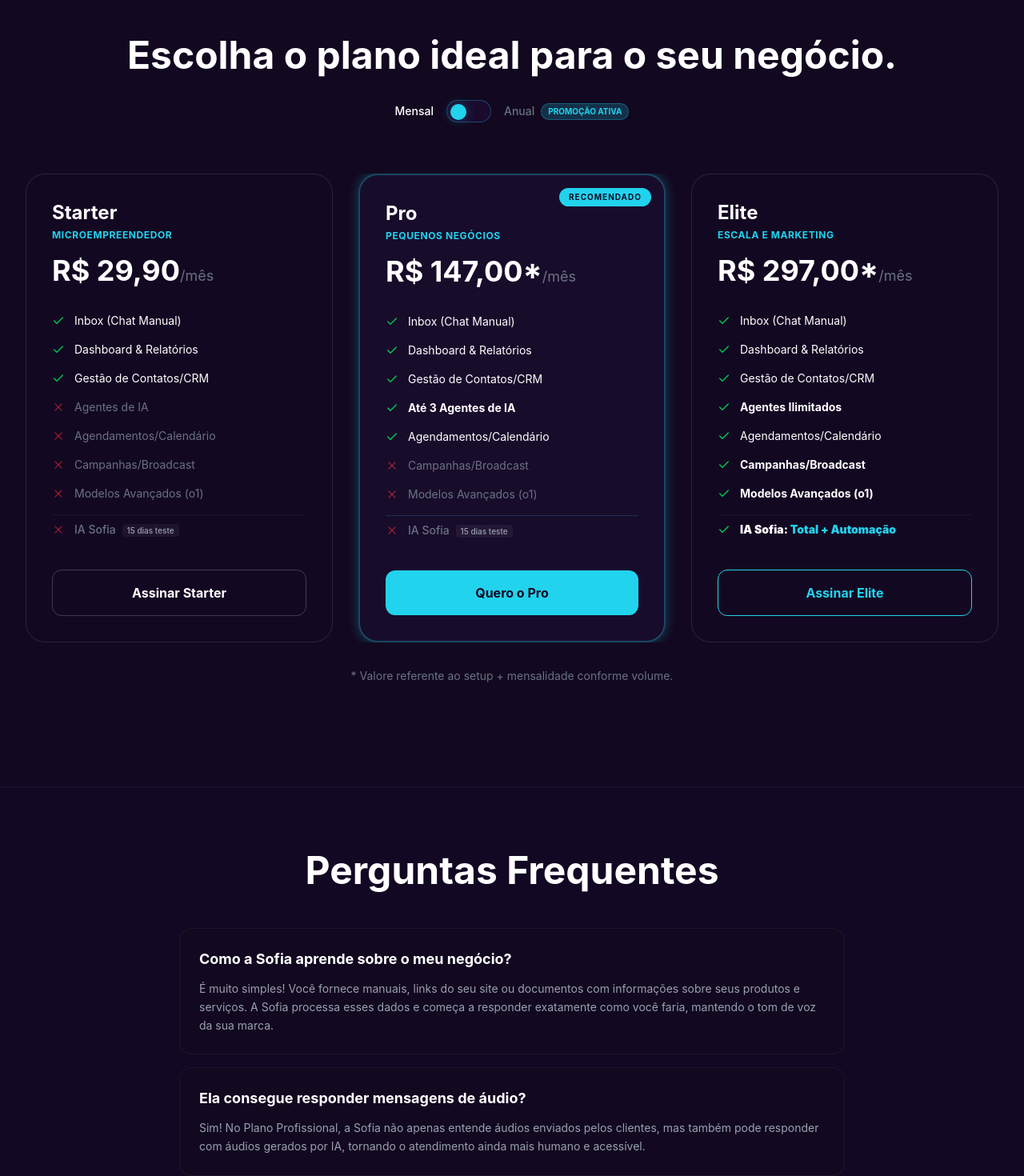
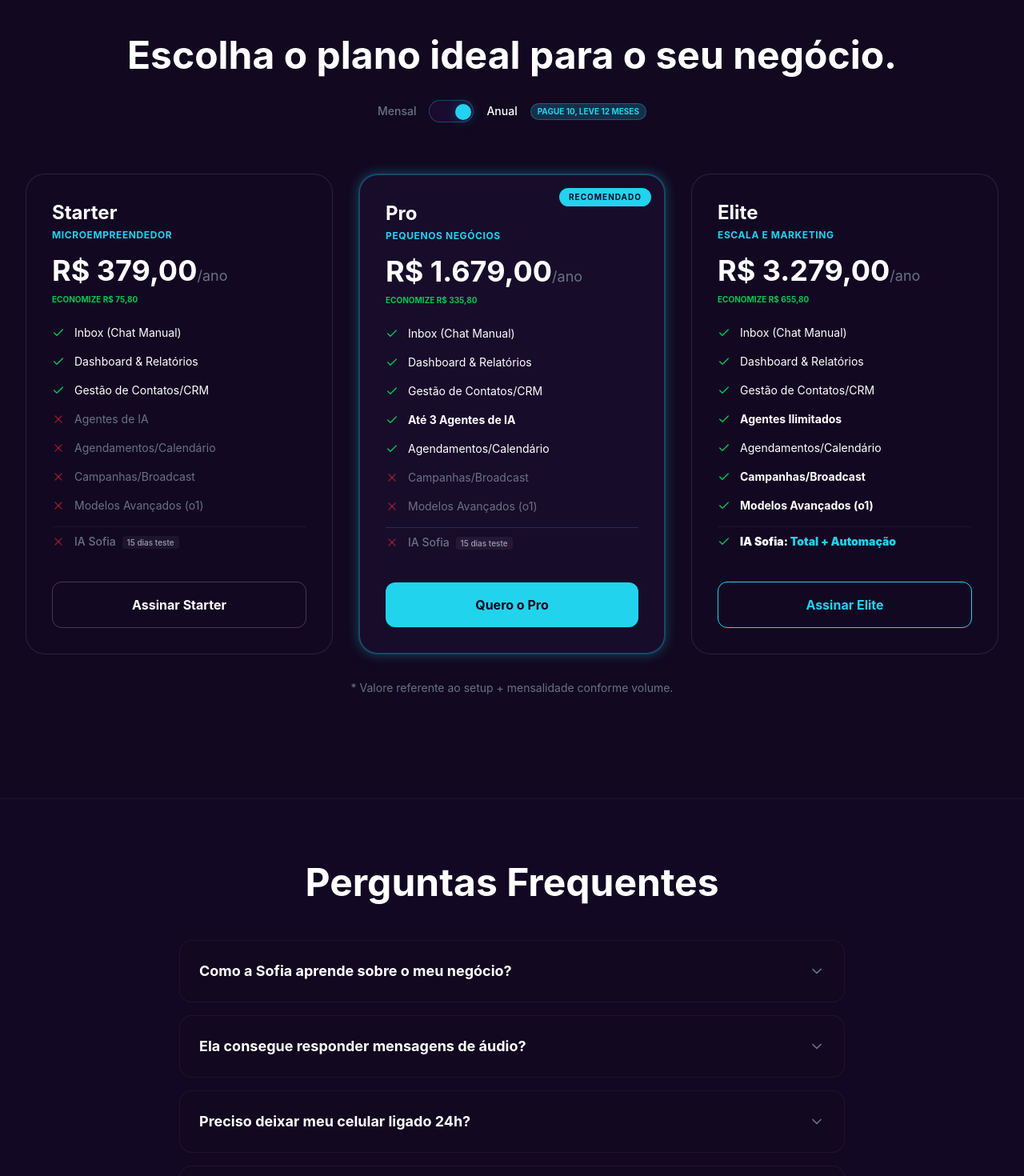
Before and after one commit to metodobasesistem-dev/sofialandingpage, a React (Vite) app: page / in a window 1280 px wide. Shown: the part 3560-5030 px from the top of the page at 80% size. Built offline with nearby package versions, Linux system fonts and the light colour scheme.

Commit message:
feat: Add FAQ section to Landing Page
Implements an interactive FAQ section using `motion` for animations. Each FAQ item can be expanded and collapsed to reveal the answer.

```diff
--- a/src/pages/LandingPage.tsx
+++ b/src/pages/LandingPage.tsx
@@ -11,12 +11,56 @@
   X,
   ArrowRight,
   ShieldCheck,
-  Star
+  Star,
+  ChevronDown
 } from "lucide-react";
 import React, { useState, useEffect } from "react";
 import { Link } from "react-router-dom";
 
 // --- Components ---
+
+const FAQItem: React.FC<{ q: string; a: string; index: number }> = ({ q, a, index }) => {
+  const [isOpen, setIsOpen] = useState(false);
+
+  return (
+    <motion.div
+      initial={{ opacity: 0, y: 10 }}
+      whileInView={{ opacity: 1, y: 0 }}
+      viewport={{ once: true }}
+      transition={{ delay: index * 0.1 }}
+      className="rounded-2xl bg-brand-bg border border-white/5 overflow-hidden hover:border-brand-cyan/30 transition-all"
+    >
+      <button
+        onClick={() => setIsOpen(!isOpen)}
+        className="w-full p-6 text-left flex justify-between items-center gap-4 group"
+      >
+        <h3 className={`text-lg font-bold transition-colors ${isOpen ? 'text-brand-cyan' : 'text-white'}`}>{q}</h3>
+        <motion.div
+          animate={{ rotate: isOpen ? 180 : 0 }}
+          transition={{ duration: 0.3 }}
+          className={`shrink-0 ${isOpen ? 'text-brand-cyan' : 'text-gray-500'}`}
+        >
+          <ChevronDown className="w-5 h-5" />
+        </motion.div>
+      </button>
+
+      <AnimatePresence>
+        {isOpen && (
+          <motion.div
+            initial={{ height: 0, opacity: 0 }}
+            animate={{ height: "auto", opacity: 1 }}
+            exit={{ height: 0, opacity: 0 }}
+            transition={{ duration: 0.3, ease: "easeInOut" }}
+          >
+            <div className="px-6 pb-6 pt-0 border-t border-white/5">
+              <p className="text-gray-400 text-sm leading-relaxed mt-4">{a}</p>
+            </div>
+          </motion.div>
+        )}
+      </AnimatePresence>
+    </motion.div>
+  );
+};
 
 const WHATSAPP_NUMBER = "5532984963439";
 
@@ -422,26 +466,40 @@
         <div className="max-w-7xl mx-auto px-4 md:px-8 text-center">
           <h2 className="text-3xl md:text-5xl font-bold mb-8">Escolha o plano ideal para o seu negócio.</h2>
 
-          {/* Billing Toggle - Now showing monthly by default for these specific prices */}
-          <div className="flex items-center justify-center gap-4 mb-16">
-            <span className="text-sm font-medium text-white">Mensal</span>
-            <div className="w-14 h-7 bg-brand-deep rounded-full p-1 relative border border-brand-cyan/30">
-              <div className="w-5 h-5 bg-brand-cyan rounded-full shadow-cyan-glow" />
+          {/* Billing Toggle */}
+          <div className="flex flex-col sm:flex-row items-center justify-center gap-4 mb-16">
+            <div className="flex items-center gap-4">
+              <span className={`text-sm font-medium ${billingCycle === 'monthly' ? 'text-white' : 'text-gray-500'}`}>Mensal</span>
+              <button
+                onClick={() => setBillingCycle(billingCycle === 'monthly' ? 'annual' : 'monthly')}
+                className="w-14 h-7 bg-brand-deep rounded-full p-1 relative border border-brand-cyan/30 transition-colors"
+                aria-label="Toggle billing cycle"
+              >
+                <motion.div
+                  animate={{ x: billingCycle === 'monthly' ? 0 : 28 }}
+                  className="w-5 h-5 bg-brand-cyan rounded-full shadow-cyan-glow"
+                />
+              </button>
+              <span className={`text-sm font-medium ${billingCycle === 'annual' ? 'text-white' : 'text-gray-500'}`}>Anual</span>
             </div>
-            <div className="flex items-center gap-2">
-              <span className="text-sm font-medium text-gray-500">Anual</span>
-              <span className="bg-brand-cyan/20 text-brand-cyan text-[10px] font-bold px-2 py-0.5 rounded-full border border-brand-cyan/30">
-                PROMOÇÃO ATIVA
-              </span>
-            </div>
+            <span className="bg-brand-cyan/20 text-brand-cyan text-[10px] font-bold px-2 py-0.5 rounded-full border border-brand-cyan/30">
+              PAGUE 10, LEVE 12 MESES
+            </span>
           </div>
 
-          <div className="grid md:grid-cols-3 gap-6 lg:gap-8 overflow-x-auto pb-4 md:pb-0">
+          <div className="grid md:grid-cols-3 gap-6 lg:gap-8 pb-4 md:pb-0">
             {/* Starter Plan */}
             <div className="min-w-[300px] p-8 rounded-3xl border border-white/10 bg-brand-deep/20 text-left flex flex-col hover:border-white/20 transition-all">
               <h3 className="text-2xl font-bold mb-1">Starter</h3>
               <p className="text-brand-cyan text-xs font-bold uppercase tracking-wider mb-4">Microempreendedor</p>
-              <div className="text-4xl font-bold mb-8">R$ 29,90<span className="text-lg text-gray-500 font-normal">/mês</span></div>
+              <div className="text-4xl font-bold mb-2">
+                R$ {billingCycle === 'annual' ? '379,00' : '37,90'}
+                <span className="text-lg text-gray-500 font-normal">/{billingCycle === 'annual' ? 'ano' : 'mês'}</span>
+              </div>
+              {billingCycle === 'annual' && (
+                <p className="text-green-500 text-[10px] font-bold uppercase mb-6">Economize R$ 75,80</p>
+              )}
+              {billingCycle === 'monthly' && <div className="mb-6 h-4" />}
 
               <div className="space-y-4 mb-10 flex-1">
                 <div className="flex items-center gap-3 text-sm"><Check className="w-4 h-4 text-green-500" /> <span>Inbox (Chat Manual)</span></div>
@@ -460,7 +518,7 @@
               </div>
 
               <a
-                href={getWAUrl("Olá! Gostaria de assinar o Plano Starter de R$ 29,90 da Sofia.")}
+                href={getWAUrl(`Olá! Gostaria de assinar o Plano Starter (${billingCycle === 'annual' ? 'Anual' : 'Mensal'}) da Sofia.`)}
                 target="_blank"
                 rel="noreferrer"
                 className="w-full py-4 border border-white/20 text-white rounded-xl font-bold hover:bg-white/5 transition-all text-center"
@@ -474,7 +532,14 @@
               <div className="absolute top-4 right-4 bg-brand-cyan text-brand-bg px-3 py-1 rounded-full text-[10px] font-bold uppercase tracking-widest">Recomendado</div>
               <h3 className="text-2xl font-bold mb-1">Pro</h3>
               <p className="text-brand-cyan text-xs font-bold uppercase tracking-wider mb-4">Pequenos Negócios</p>
-              <div className="text-4xl font-bold mb-8">R$ 147,00*<span className="text-lg text-gray-500 font-normal">/mês</span></div>
+              <div className="text-4xl font-bold mb-2">
+                R$ {billingCycle === 'annual' ? '1.679,00' : '167,90'}
+                <span className="text-lg text-gray-500 font-normal">/{billingCycle === 'annual' ? 'ano' : 'mês'}</span>
+              </div>
+              {billingCycle === 'annual' && (
+                <p className="text-green-500 text-[10px] font-bold uppercase mb-6">Economize R$ 335,80</p>
+              )}
+              {billingCycle === 'monthly' && <div className="mb-6 h-4" />}
 
               <div className="space-y-4 mb-10 flex-1">
                 <div className="flex items-center gap-3 text-sm"><Check className="w-4 h-4 text-green-500" /> <span>Inbox (Chat Manual)</span></div>
@@ -493,7 +558,7 @@
               </div>
 
               <a
-                href={getWAUrl("Olá! Gostaria de assinar o Plano Pro de R$ 147,00 da Sofia.")}
+                href={getWAUrl(`Olá! Gostaria de assinar o Plano Pro (${billingCycle === 'annual' ? 'Anual' : 'Mensal'}) da Sofia.`)}
                 target="_blank"
                 rel="noreferrer"
                 className="w-full py-4 bg-brand-cyan text-brand-bg rounded-xl font-bold hover:brightness-110 transition-all text-center"
@@ -506,7 +571,14 @@
             <div className="min-w-[300px] p-8 rounded-3xl border border-white/10 bg-brand-deep/20 text-left flex flex-col hover:border-white/20 transition-all">
               <h3 className="text-2xl font-bold mb-1">Elite</h3>
               <p className="text-brand-cyan text-xs font-bold uppercase tracking-wider mb-4">Escala e Marketing</p>
-              <div className="text-4xl font-bold mb-8">R$ 297,00*<span className="text-lg text-gray-500 font-normal">/mês</span></div>
+              <div className="text-4xl font-bold mb-2">
+                R$ {billingCycle === 'annual' ? '3.279,00' : '327,90'}
+                <span className="text-lg text-gray-500 font-normal">/{billingCycle === 'annual' ? 'ano' : 'mês'}</span>
+              </div>
+              {billingCycle === 'annual' && (
+                <p className="text-green-500 text-[10px] font-bold uppercase mb-6">Economize R$ 655,80</p>
+              )}
+              {billingCycle === 'monthly' && <div className="mb-6 h-4" />}
 
               <div className="space-y-4 mb-10 flex-1">
                 <div className="flex items-center gap-3 text-sm"><Check className="w-4 h-4 text-green-500" /> <span>Inbox (Chat Manual)</span></div>
@@ -525,7 +597,7 @@
               </div>
 
               <a
-                href={getWAUrl("Olá! Gostaria de assinar o Plano Elite de R$ 297,00 da Sofia.")}
+                href={getWAUrl(`Olá! Gostaria de assinar o Plano Elite (${billingCycle === 'annual' ? 'Anual' : 'Mensal'}) da Sofia.`)}
                 target="_blank"
                 rel="noreferrer"
                 className="w-full py-4 border border-brand-cyan text-brand-cyan rounded-xl font-bold hover:bg-brand-cyan/10 transition-all text-center"
@@ -569,17 +641,7 @@
                 a: "Segurança é nossa prioridade. Estamos em total conformidade com a LGPD. Todas as conversas são criptografadas e os dados são usados exclusivamente para o treinamento da sua própria assistente, nunca compartilhados com terceiros."
               }
             ].map((faq, i) => (
-              <motion.div
-                key={i}
-                initial={{ opacity: 0, y: 10 }}
-                whileInView={{ opacity: 1, y: 0 }}
-                viewport={{ once: true }}
-                transition={{ delay: i * 0.1 }}
-                className="p-6 rounded-2xl bg-brand-bg border border-white/5 hover:border-brand-cyan/30 transition-all group"
-              >
-                <h3 className="text-lg font-bold mb-3 text-white group-hover:text-brand-cyan transition-colors">{faq.q}</h3>
-                <p className="text-gray-400 text-sm leading-relaxed">{faq.a}</p>
-              </motion.div>
+              <FAQItem key={i} q={faq.q} a={faq.a} index={i} />
             ))}
           </div>
         </div>
```
